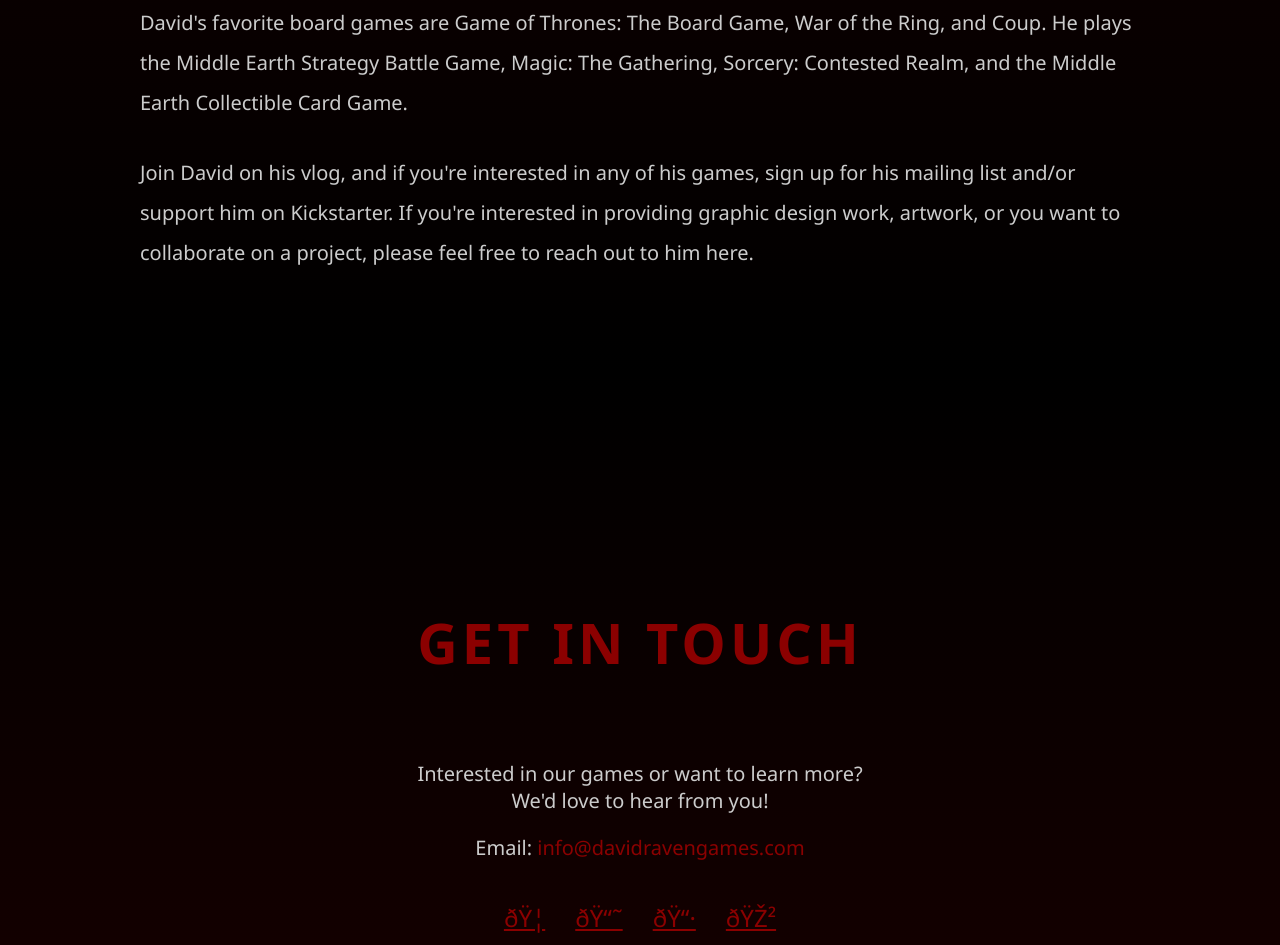
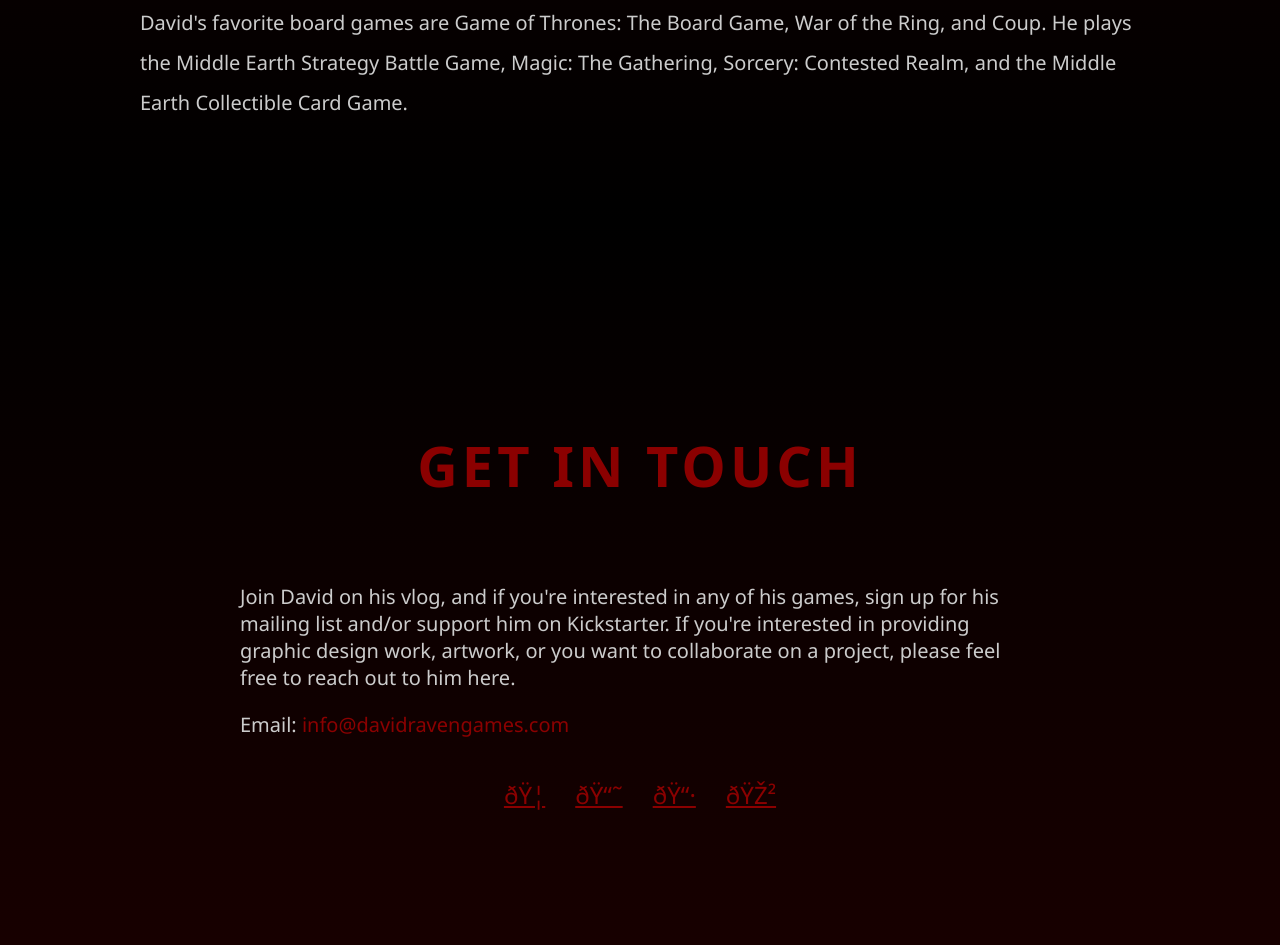
Before and after one commit to davidmrappe/DavidRavenGames, a plain HTML site: page index.html in a window 1280 px wide. Shown: the part 3473-4418 px from the top of the page. Drawn offline with Linux system fonts and the light colour scheme.

Commit message:
index.html

```diff
--- a/index.html
+++ b/index.html
@@ -417,6 +417,7 @@
             font-size: 20px;
             color: #ccc;
             margin: 20px 0;
+            text-align: left;
         }
 
         .contact-info a {
@@ -613,9 +614,6 @@
                 <p style="margin-top: 30px;">
                     David's favorite board games are Game of Thrones: The Board Game, War of the Ring, and Coup. He plays the Middle Earth Strategy Battle Game, Magic: The Gathering, Sorcery: Contested Realm, and the Middle Earth Collectible Card Game.
                 </p>
-                <p style="margin-top: 30px;">
-                    Join David on his vlog, and if you're interested in any of his games, sign up for his mailing list and/or support him on Kickstarter. If you're interested in providing graphic design work, artwork, or you want to collaborate on a project, please feel free to reach out to him here.
-                </p>
             </div>
         </div>
     </section>
@@ -626,8 +624,7 @@
             <h2 class="section-title">Get in Touch</h2>
             <div class="contact-content">
                 <p class="contact-info">
-                    Interested in our games or want to learn more?<br>
-                    We'd love to hear from you!
+                    Join David on his vlog, and if you're interested in any of his games, sign up for his mailing list and/or support him on Kickstarter. If you're interested in providing graphic design work, artwork, or you want to collaborate on a project, please feel free to reach out to him here.
                 </p>
                 <p class="contact-info">
                     Email: <a href="mailto:info@davidravengames.com">info@davidravengames.com</a>
```
